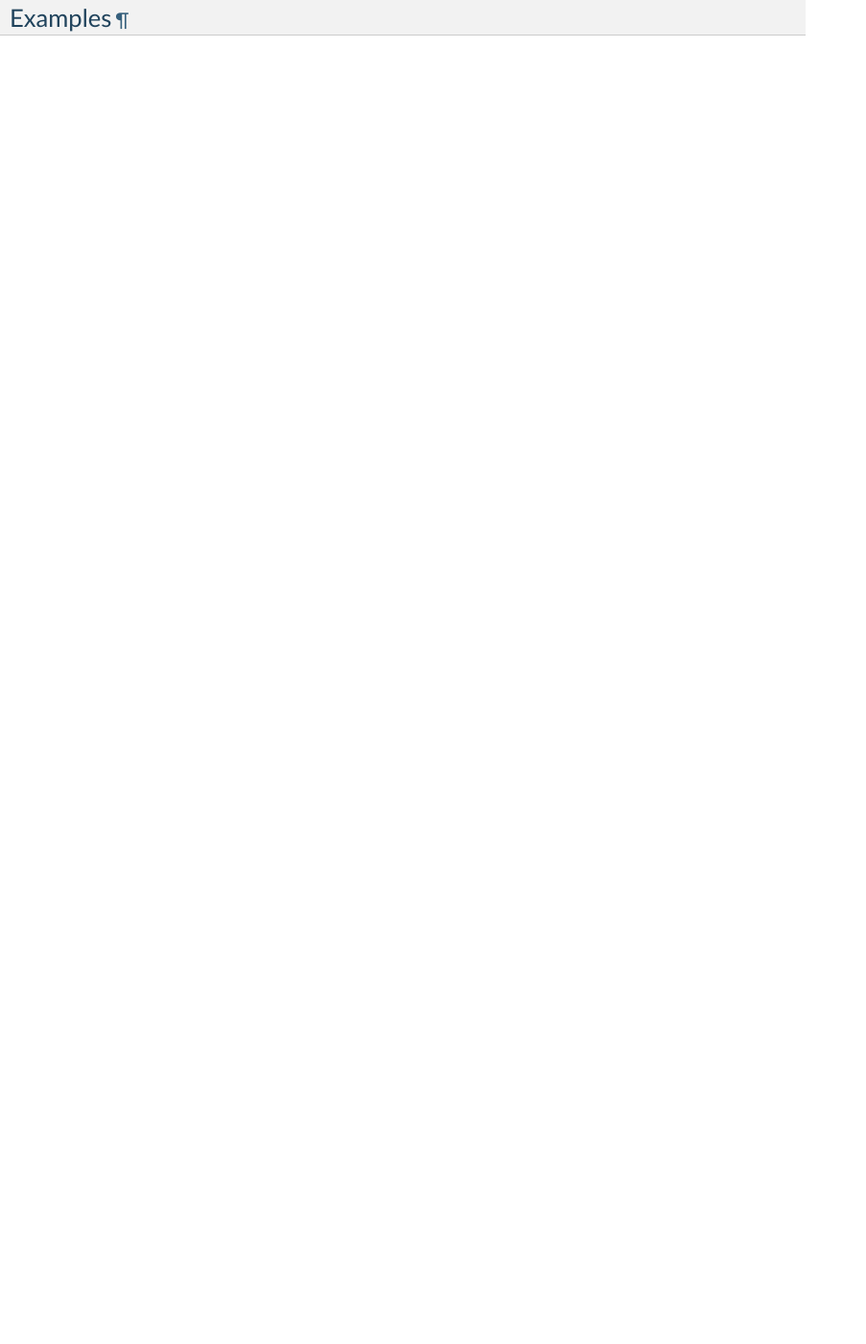
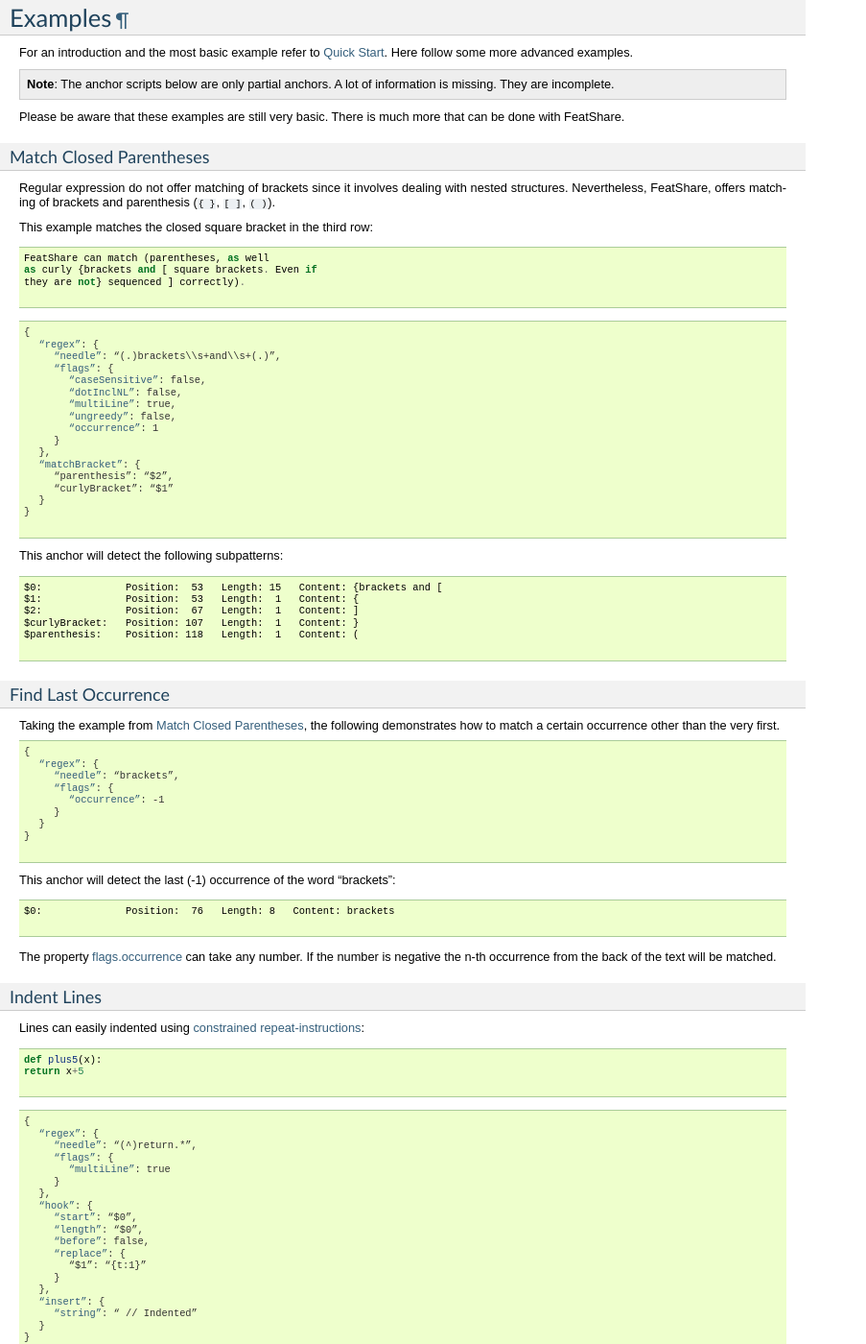
Before and after one commit to szapp/FeatShare, a Sphinx documentation site: the page built from doc/examples.rst, in a window 1280 px wide and 1400 px high. Shown: the whole window at 96% size, without its empty margins (0-903 px from the left). Built offline with Sphinx 7.4.7, drawn with Linux system fonts in a browser that asks for light colours; some of the changed text lies outside the part shown.

Commit message:
Add examples to documentation

```diff
--- a/doc/anchors.rst
+++ b/doc/anchors.rst
@@ -19,7 +19,7 @@
 There are also special anchors, that are called :ref:`conditional anchors <conditionalAnchor>`.
 
 This is an example anchor with a complete list of settings.
-See :ref:`examples <examples>` to find out what this anchor does.
+See :ref:`Quick Start <tutorial>` to find out what this anchor does (the anchor there might deviate slightly).
 
 .. container:: coderef
 
--- a/doc/examples.rst
+++ b/doc/examples.rst
@@ -4,3 +4,182 @@
 
 Examples
 ========
+
+For an introduction and the most basic example refer to :ref:`Quick Start <tutorial>`.
+Here follow some more advanced examples.
+
+.. note::
+    **Note**: The anchor scripts below are only partial anchors.
+    A lot of information is missing.
+    They are incomplete.
+
+Please be aware that these examples are still very basic.
+There is much more that can be done with FeatShare.
+
+.. _examples.matchBrackets:
+
+Match Closed Parentheses
+------------------------
+
+Regular expression do not offer matching of brackets since it involves dealing with nested structures.
+Nevertheless, FeatShare, offers matching of brackets and parenthesis (``{ }``, ``[ ]``, ``( )``).
+
+This example matches the closed square bracket in the third row::
+
+    FeatShare can match (parentheses, as well
+    as curly {brackets and [ square brackets. Even if
+    they are not} sequenced ] correctly).
+
+.. container:: coderef
+
+    | {
+    |     :std:term:`"regex" <regex>`: {
+    |         :std:term:`"needle" <regex.needle>`: "(.)brackets\\\\s+and\\\\s+(.)",
+    |         :std:term:`"flags" <regex.flags>`: {
+    |             :std:term:`"caseSensitive" <regex.flags.caseSensitive>`: false,
+    |             :std:term:`"dotInclNL" <regex.flags.dotInclNL>`: false,
+    |             :std:term:`"multiLine" <regex.flags.multiLine>`: true,
+    |             :std:term:`"ungreedy" <regex.flags.ungreedy>`: false,
+    |             :std:term:`"occurrence" <regex.flags.occurrence>`: 1
+    |         }
+    |     },
+    |     :std:term:`"matchBracket" <matchBracket>`: {
+    |         "parenthesis": "$2",
+    |         "curlyBracket": "$1"
+    |     }
+    | }
+
+This anchor will detect the following subpatterns::
+
+    $0:              Position:  53   Length: 15   Content: {brackets and [
+    $1:              Position:  53   Length:  1   Content: {
+    $2:              Position:  67   Length:  1   Content: ]
+    $curlyBracket:   Position: 107   Length:  1   Content: }
+    $parenthesis:    Position: 118   Length:  1   Content: (
+
+Find Last Occurrence
+--------------------
+
+Taking the example from :ref:`examples.matchBrackets`, the following demonstrates how to match a certain occurrence
+other than the very first.
+
+.. container:: coderef
+
+    | {
+    |     :std:term:`"regex" <regex>`: {
+    |         :std:term:`"needle" <regex.needle>`: "brackets",
+    |         :std:term:`"flags" <regex.flags>`: {
+    |             :std:term:`"occurrence" <regex.flags.occurrence>`: -1
+    |         }
+    |     }
+    | }
+
+This anchor will detect the last (-1) occurrence of the word "brackets"::
+
+    $0:              Position:  76   Length: 8   Content: brackets
+
+The property :std:term:`flags.occurrence` can take any number.
+If the number is negative the n-th occurrence from the back of the text will be matched.
+
+Indent Lines
+------------
+
+Lines can easily indented using :ref:`constrained repeat-instructions <constrainedRepeatInstructions>`::
+
+    def plus5(x):
+    return x+5
+
+.. container:: coderef
+
+    | {
+    |     :std:term:`"regex" <regex>`: {
+    |         :std:term:`"needle" <regex.needle>`: "(^)return.*",
+    |         :std:term:`"flags" <regex.flags>`: {
+    |             :std:term:`"multiLine" <regex.flags.multiLine>`: true
+    |         }
+    |     },
+    |     :ref:`"hook" <anchors.hook>`: {
+    |         :std:term:`"start" <hook.start>`: "$0",
+    |         :std:term:`"length" <hook.length>`: "$0",
+    |         :std:term:`"before" <hook.before>`: false,
+    |         :std:term:`"replace" <hook.replace>`: {
+    |             "$1": "{\t:1}"
+    |         }
+    |     },
+    |     :ref:`"insert" <anchors.insert>`: {
+    |         :std:term:`"string" <insert.string>`: " // Indented"
+    |     }
+    | }
+
+This will result in:
+
+.. container:: diffdefault
+
+    .. code-block:: diff
+
+         def plus5(x):
+        -return x+5
+        +   return x+5 // Indented
+
+
+Re-Indent Statements
+--------------------
+
+There might be some malformatted code where block indentation was destroyed::
+
+    num1       = 0;
+    num2 = 2;
+
+.. container:: coderef
+
+    | {
+    |     :std:term:`"regex" <regex>`: {
+    |         :std:term:`"needle" <regex.needle>`: "num\\\\d+(\\\\s+)=(\\\\s+)\\\\d+;.*\\\\Rnum\\\\d+(\\\\s+)=(\\\\s+)\\\\d+;"
+    |     },
+    |     :std:term:`"storeVars" <storeVars>`: {
+    |         "padBefore": "$1",
+    |         "padAfter": "$2"
+    |     },
+    |     :ref:`"hook" <anchors.hook>`: {
+    |         :std:term:`"start" <hook.start>`: "$0",
+    |         :std:term:`"length" <hook.length>`: "$0",
+    |         :std:term:`"before" <hook.before>`: false,
+    |         :std:term:`"replace" <hook.replace>`: {
+    |             "$3": "{pB}",
+    |             "$4": "{pA}"
+    |         }
+    |     },
+    |     :ref:`"insert" <anchors.insert>`: {
+    |         :std:term:`"string" <insert.string>`: " // Fixed"
+    |     },
+    |     :ref:`"finalReplace" <anchors.finalReplace>`: [
+    |         {
+    |             :std:term:`"needle" <finalReplace.needle>`: "pB",
+    |             :std:term:`"replace" <finalReplace.replace>`: "padBefore"
+    |         },
+    |         {
+    |             :std:term:`"needle" <finalReplace.needle>`: "pA",
+    |             :std:term:`"replace" <finalReplace.replace>`: "padAfter"
+    |         }
+    |     ]
+    | }
+
+This results in:
+
+.. container:: diffdefault
+
+    .. code-block:: diff
+
+         num1       = 0;
+        -num2 = 2;
+        +num1       = 0;
+        +num2       = 2; // Fixed
+
+.. _examples.patch:
+
+Update and Patches
+------------------
+
+For an example for more sophisticated anchors with conditions, see :ref:`conditional anchors <conditionalAnchor>`.
+Conditional Anchors are well suited for update and patch setups, where a certain feature will only be integrated/updated
+if it doesn't exist/exists in the target environment.
```
